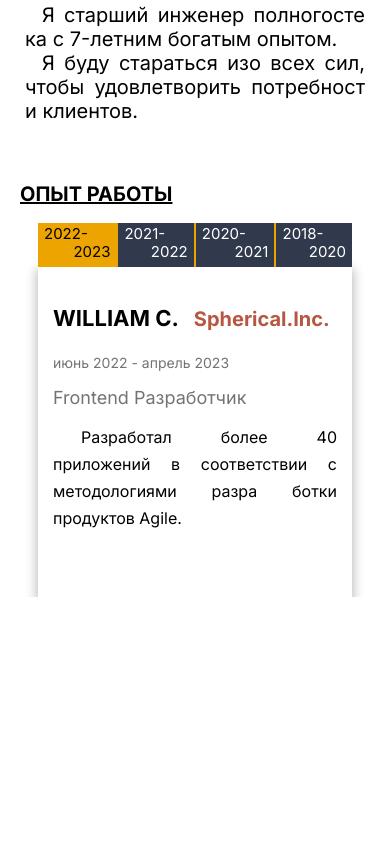
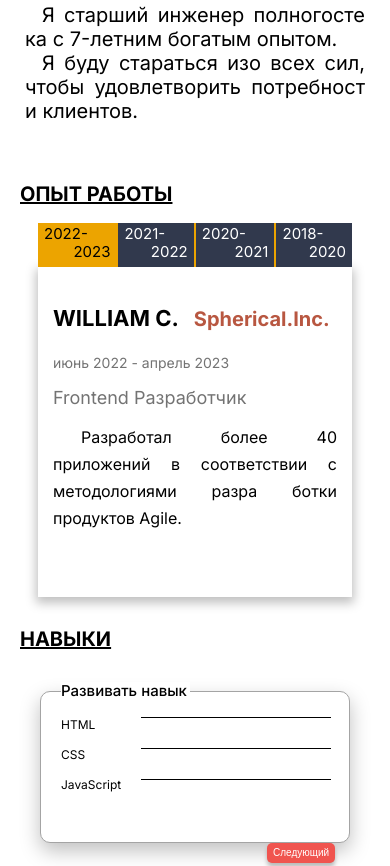
Before and after one commit to DenisGamzikov/projekt-rezume-html, a plain HTML site: page projekt-rezume-html.html in a window 390 px wide. Shown: the part 888-1754 px from the top of the page. Before the commit the page ends 1485 px from the top, so only its background shows below. Drawn offline with Linux system fonts and the light colour scheme.

Commit message:
education+experience+work+no full skills

```diff
--- a/projekt-rezume-html.html
+++ b/projekt-rezume-html.html
@@ -103,8 +103,10 @@
     <div class="about_me">
       <h2>О МНЕ</h2>
       <p class="information_about_me">
-        Я старший инженер полногосте ка с 7-летним богатым опытом.</p>
-       <p class="information_about_me"> Я буду стараться изо всех сил, чтобы удовлетворить потребност и
+        Я старший инженер полногосте ка с 7-летним богатым опытом.
+      </p>
+      <p class="information_about_me">
+        Я буду стараться изо всех сил, чтобы удовлетворить потребност и
         клиентов.
       </p>
     </div>
@@ -112,25 +114,56 @@
       <h2>опыт работы</h2>
       <div class="full_work_experience">
         <div class="years_work">
-          <div class="when-work color-when-work" >2022-<span class="last_year">
-            2023</span></div>
-          <div class="when-work">2021-<span class="last_year">
-            2022</span></div>
-          <div class="when-work">2020-<span class="last_year">
-            2021</span></div>
-          <div class="when-work">2018-<span class="last_year">
-            2020</span></div>
+          <div class="when-work color-when-work">
+            2022-<span class="last_year"> 2023</span>
+          </div>
+          <div class="when-work">2021-<span class="last_year"> 2022</span></div>
+          <div class="when-work">2020-<span class="last_year"> 2021</span></div>
+          <div class="when-work">2018-<span class="last_year"> 2020</span></div>
+        </div>
+        <div class="work_information">
+          <div class="name-work-full">
+            <h2 class="name-work">William C.</h2>
+            <p class="color_words">Spherical.Inc.</p>
+          </div>
+
+          <p class="gray-word data-work">июнь 2022 - апрель 2023</p>
+          <p class="big-gray-word">Frontend Разработчик</p>
+          <p class="what-did">
+            Разработал более 40 приложений в соответствии с методологиями разра
+            ботки продуктов Agile.
+          </p>
+        </div>
       </div>
-        <div class="work_information">
-          <div class="name-work-full"><h2 class="name-work">William C.</h2>
-          <p class="color_words">Spherical.Inc.</p></div>
-
-
-      <p class="gray-word data-work">июнь 2022 - апрель 2023</p>
-      <p class="big-gray-word">Frontend Разработчик</p>
-      <p class="what-did">Разработал более 40 приложений в соответствии с методологиями разра ботки продуктов Agile.</p>
     </div>
-  </div>
+    <div class="skills">
+      <h2>Навыки</h2>
+      <div class="develop-skill">
+        <p class="container-header">Развивать навык</p>
+        <div class="skills-and-levels">
+          <div class="programming-languages">
+            <p class="programming-skill">HTML</p>
+            <p class="programming-skill">CSS</p>
+            <p class="programming-skill" id="js-skill">JavaScript</p>
+          </div>
+          <div class="levels-programming-languages">
+            <div class="html-level">
+              <div class="level-html"></div>
+              <div class="max-level"></div>
+            </div>
+            <div class="css-level">
+              <div class="level-css"></div>
+              <div class="max-level"></div>
+            </div>
+            <div class="js-level">
+              <div class="level-js"></div>
+              <div class="max-level"></div>
+            </div>
+          </div>
+        </div>
+        <button class="next-skill">Следующий</button>
+      </div>
+    </div>
     <script src="./changes.js"></script>
   </body>
 </html>
--- a/style.css
+++ b/style.css
@@ -45,6 +45,7 @@ body {
   line-height: 84.72px;
   margin: 0px;
 }
+
 .introduction {
   background-image: url("images/1.png");
   background-repeat: no-repeat;
@@ -306,4 +307,77 @@ a {
   .what-did::first-letter {
     margin-left: 28px;
   }
+  .skills {
+    margin-top: 30px;
+    margin-left: 20px;
+  }
+  .develop-skill {
+    margin-top: 40px;
+    background: #ffffff;
+    border: 1px solid #a4a4a4;
+    box-shadow: 0px 8px 20px rgba(0, 0, 0, 0.25);
+    border-radius: 10px;
+    margin-right: 40px;
+    margin-left: 20px;
+    height: 150px;
+  }
+  .container-header {
+    font-weight: 500;
+    font-size: 15px;
+    line-height: 18px;
+    position: relative;
+    top: -25px;
+    margin-left: 20px;
+    background-color: #ffffff;
+    max-width: 129px;
+    margin-bottom: 0px;
+  }
+  .skills-and-levels {
+    display: flex;
+    margin-left: 20px;
+    margin-top: 17px;
+    margin-right: 20px;
+  }
+  .programming-skill {
+    font-weight: 400;
+    font-size: 12px;
+    line-height: 15px;
+    margin-top: 0px;
+    margin-bottom: 15px;
+  }
+  .programming-languages {
+    position: relative;
+    top: -25px;
+    margin-right: 20px;
+  }
+  #js-skill {
+    margin-bottom: 0px;
+  }
+  .max-level {
+    width: 190px;
+    height: 1px;
+    background-color: black;
+  }
+  .levels-programming-languages {
+    position: relative;
+    top: -25px;
+    display: flex;
+    flex-direction: column;
+  }
+  .html-level,
+  .css-level {
+    margin-bottom: 30px;
+  }
+  .next-skill {
+    background: #f0544f;
+    box-shadow: 0px 4px 4px rgba(0, 0, 0, 0.25);
+    border-radius: 5px;
+    max-width: 68px;
+    height: 20px;
+    color: #ffffff;
+    border: 0;
+    font-size: 10px;
+    line-height: 12px;
+    margin-left: 226px;
+  }
 }
```
